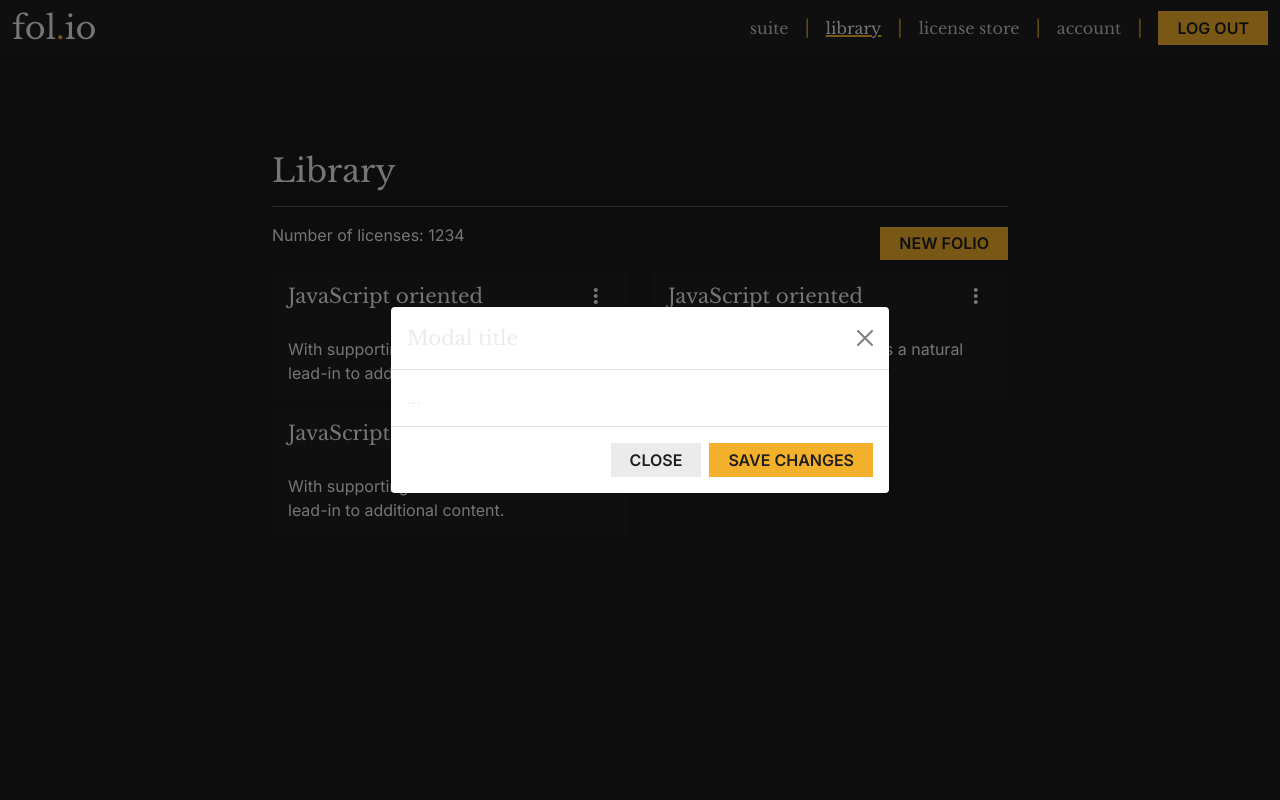
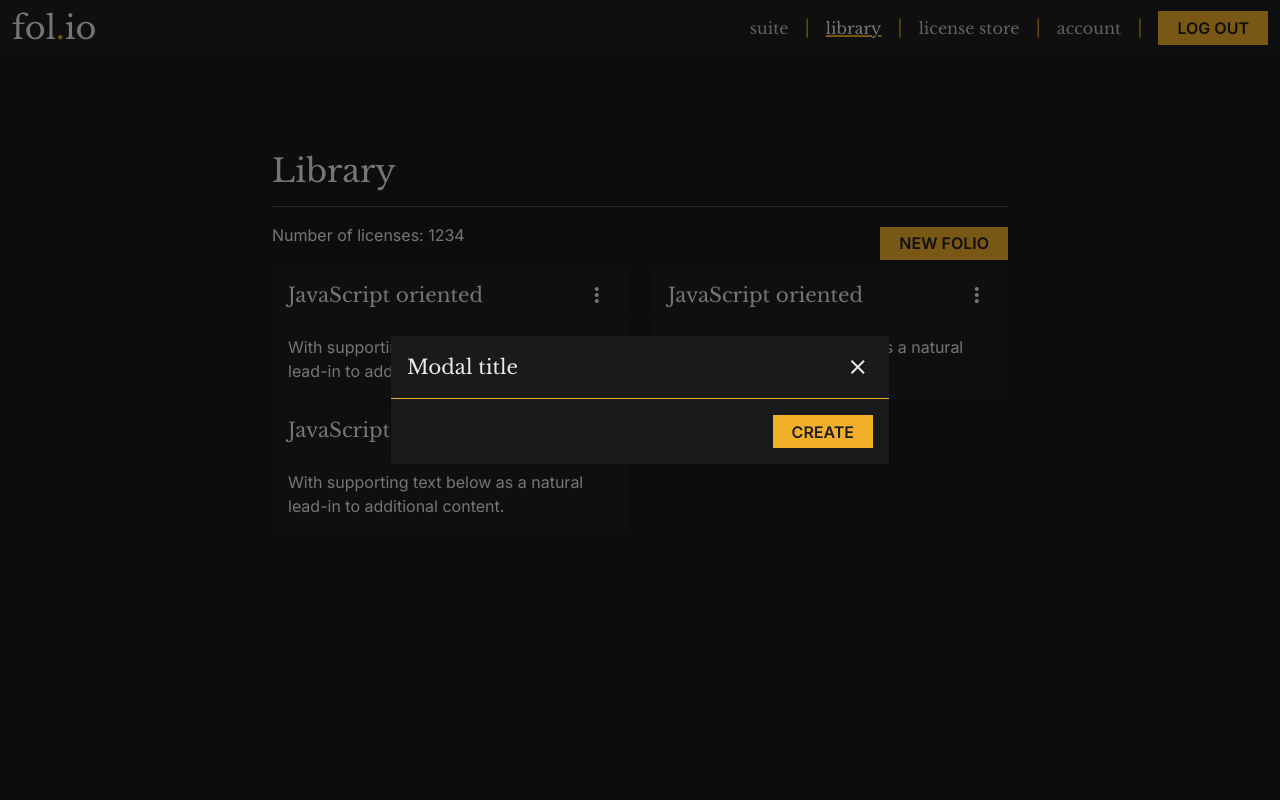
Before and after one commit to Code-Institute-Submissions/KieranSweeden-fol.io, a Django app: page /library/ in a window 1280 px wide, after a click on "NEW FOLIO". Run offline with Django 4.2, Linux system fonts and the light colour scheme; the visitor is signed in with stand-in values (Sample User, id 1); some libraries are stand-ins or nearby versions.

Commit message:
Add create folio form

```diff
--- a/library/templates/library/view_library.html
+++ b/library/templates/library/view_library.html
@@ -1,5 +1,6 @@
 {% extends 'base.html' %}
 {% load i18n %}
+{% load crispy_forms_tags %}
 
 {% block extra_title %}{% trans "Library" %}{% endblock %}
 
@@ -8,8 +9,6 @@
 {% endblock %}
 
 {% block header_title %}{% trans "Library" %}{% endblock %}
-
-
 
 {% block content %}
     <div class="row">
@@ -23,5 +22,5 @@
         </div>
     </div>
     {% include "./includes/list_of_folios.html" %}
-    {% include 'includes/modal/modal_template.html' with size=".modal-sm" id="create_folio" %}
+    {% include 'includes/modal/modal_template.html' with size=undefined type="create_folio" %}
 {% endblock %}
--- a/library/views.py
+++ b/library/views.py
@@ -16,3 +16,10 @@ def view_library(request):
     """
 
     return render(request, "library/view_library.html")
+
+
+@login_required
+def create_folio(request):
+    """
+    Creates a brand new folio when called
+    """
--- a/static/css/base.css
+++ b/static/css/base.css
@@ -173,6 +173,8 @@ h1, h2, h3, h4, h5, h6,
     color: var(--folio-white-color);
     display: inline-flex;
     padding: 0.2rem;
+    border: none;
+    transition: color 400ms ease-in-out;
 }
 
 .btn-icon:hover {
@@ -293,6 +295,23 @@ h1, h2, h3, h4, h5, h6,
 
 /* Modal styling */
 
+.modal-content {
+    border-radius: 0;
+    background-color: var(--folio-bg-black-color);
+}
+
+.modal-header {
+    border-bottom: 1px solid var(--folio-feature-color);
+}
+
+.modal-title {
+    color: var(--folio-white-color);
+}
+
+/* button[data-bs-dismiss="modal"] {
+    background: none;
+} */
+
 
 /* Form Styling */
 
--- a/templates/includes/modal/modal_template.html
+++ b/templates/includes/modal/modal_template.html
@@ -1,17 +1,28 @@
 <!-- Modal -->
-<div class="modal fade" id="{{ id }}_modal" tabindex="-1" aria-labelledby="{{ id }}_modal_label" aria-hidden="true">
+<div class="modal fade" id="{{ type }}_modal" tabindex="-1" aria-labelledby="{{ type }}_modal_label" aria-hidden="true">
     <div class="modal-dialog modal-dialog-centered {% if size %}{{ size }}{% endif %}">
         <div class="modal-content">
             <div class="modal-header">
-                <h5 class="modal-title" id="{{ id }}_modal_label">Modal title</h5>
-                <button type="button" class="btn-close" data-bs-dismiss="modal" aria-label="Close"></button>
+                <h5 class="modal-title" id="{{ type }}_modal_label">Modal title</h5>
+                <button type="button" class="btn-icon" data-bs-dismiss="modal" aria-label="Close">
+                    <span class="material-icons-sharp">
+                        close
+                    </span>
+                </button>
             </div>
             <div class="modal-body">
-                ...
-            </div>
-            <div class="modal-footer">
-                <button type="button" class="btn btn-secondary" data-bs-dismiss="modal">Close</button>
-                <button type="button" class="btn btn-primary">Save changes</button>
+                {% if type == "create_folio" %}
+                    <form action="" method="POST">
+                        {% csrf_token %}
+                        <div class="row">
+                            <div class="col-12">
+                            </div>
+                            <div class="col-12 d-flex justify-content-end align-items-center">
+                                <button type="submit" class="btn btn-primary">Create</button>
+                            </div>
+                        </div>
+                    </form>
+                {% endif %}
             </div>
         </div>
     </div>
```
Also changed, not shown: library/forms.py (added, +51 -0 lines).
